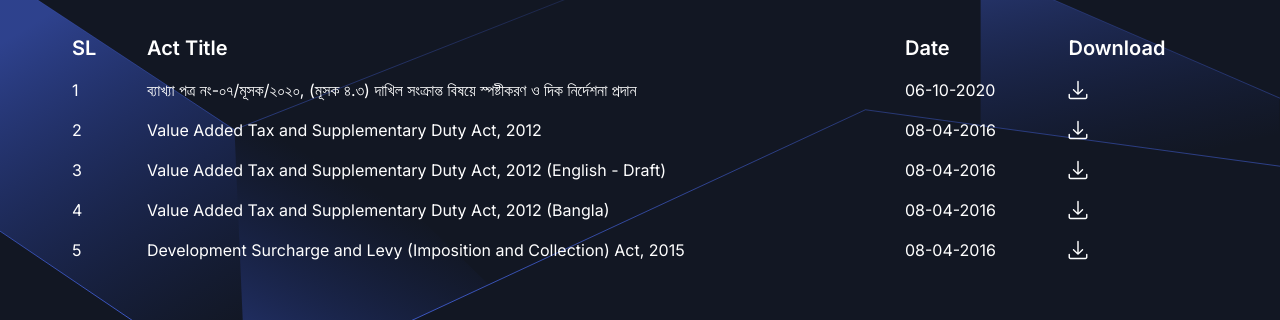
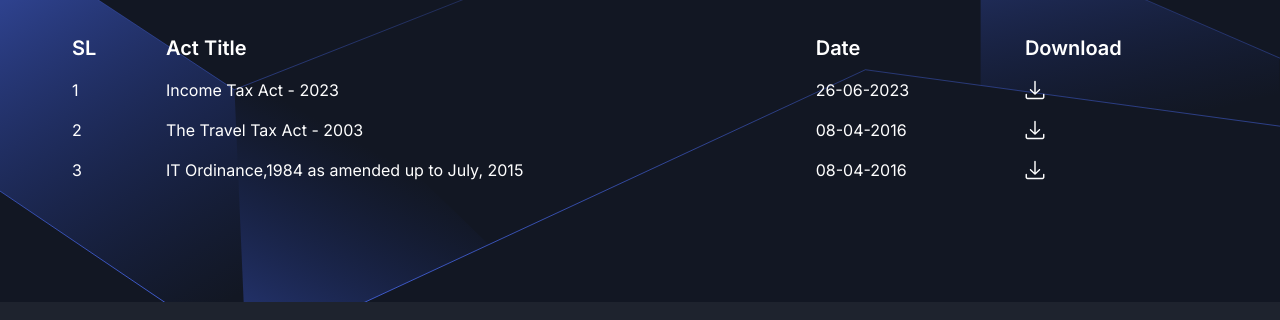
Before and after one commit to Fah1m09/taxationCarePortfolio, a Next.js app: page /tax in a window 1280 px wide. Shown: the part 320-640 px from the top of the page. Built offline with nearby package versions, Linux system fonts and the light colour scheme; no server answers.

Commit message:
update: vat, tax links

```diff
--- a/src/components/Tax/taxData.ts
+++ b/src/components/Tax/taxData.ts
@@ -4,34 +4,20 @@ import { TABLE } from "@/types/table";
 export const taxData: TABLE[] = [
   {
     id: 1,
-    title:
-      "ব্যাখ্যা পত্র নং-০৭/মূসক/২০২০, (মূসক ৪.৩) দাখিল সংক্রান্ত বিষয়ে স্পষ্টীকরণ ও দিক নির্দেশনা প্রদান",
-    date: "06-10-2020",
-    link: "",
+    title: "Income Tax Act - 2023",
+    date: "26-06-2023",
+    link: "https://nbr.gov.bd/uploads/acts/Income_Tax_act.pdf",
   },
   {
     id: 2,
-    title: "Value Added Tax and Supplementary Duty Act, 2012",
+    title: "The Travel Tax Act - 2003",
     date: "08-04-2016",
-    link: "",
+    link: "https://nbr.gov.bd/uploads/acts/23.pdf",
   },
   {
     id: 3,
-    title: "Value Added Tax and Supplementary Duty Act, 2012 (English - Draft)",
+    title: "IT Ordinance,1984 as amended up to July, 2015",
     date: "08-04-2016",
-    link: "",
-  },
-  {
-    id: 4,
-    title: "Value Added Tax and Supplementary Duty Act, 2012 (Bangla)",
-    date: "08-04-2016",
-    link: "",
-  },
-  {
-    id: 5,
-    title:
-      "Development Surcharge and Levy (Imposition and Collection) Act, 2015",
-    date: "08-04-2016",
-    link: "",
+    link: "https://nbr.gov.bd/uploads/acts/25.pdf",
   },
 ];
--- a/src/components/Vat/vatData.ts
+++ b/src/components/Vat/vatData.ts
@@ -7,31 +7,31 @@ export const vatData: TABLE[] = [
     title:
       "ব্যাখ্যা পত্র নং-০৭/মূসক/২০২০, (মূসক ৪.৩) দাখিল সংক্রান্ত বিষয়ে স্পষ্টীকরণ ও দিক নির্দেশনা প্রদান",
     date: "06-10-2020",
-    link: "",
+    link: "https://nbr.gov.bd/uploads/acts/IMG_20201006_0006.pdf",
   },
   {
     id: 2,
     title: "Value Added Tax and Supplementary Duty Act, 2012",
     date: "08-04-2016",
-    link: "",
+    link: "https://nbr.gov.bd/uploads/acts/6.pdf",
   },
   {
     id: 3,
     title: "Value Added Tax and Supplementary Duty Act, 2012 (English - Draft)",
     date: "08-04-2016",
-    link: "",
+    link: "https://nbr.gov.bd/uploads/acts/18.pdf",
   },
   {
     id: 4,
     title: "Value Added Tax and Supplementary Duty Act, 2012 (Bangla)",
     date: "08-04-2016",
-    link: "",
+    link: "https://nbr.gov.bd/uploads/acts/21.doc",
   },
   {
     id: 5,
     title:
       "Development Surcharge and Levy (Imposition and Collection) Act, 2015",
     date: "08-04-2016",
-    link: "",
+    link: "https://nbr.gov.bd/uploads/acts/26.pdf",
   },
 ];
```
